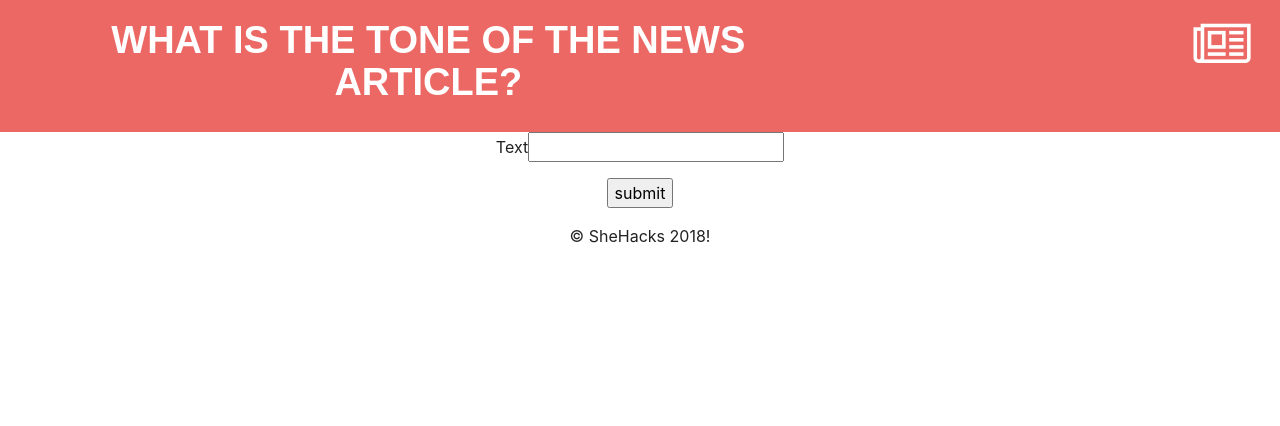
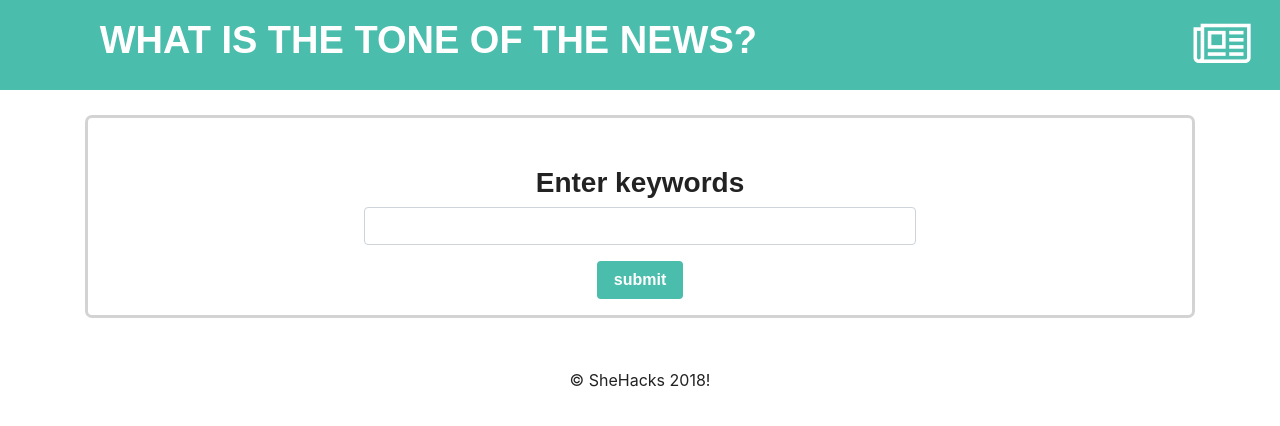
Before and after one commit to halleewong/shehacks-news-tone, a Flask app: page / in a window 1280 px wide. Shown: the top 426 px of the page. Run offline with Flask 2, Linux system fonts and the light colour scheme; some libraries are stand-ins or nearby versions; some web fonts are replaced.

Commit message:
changing ux

```diff
--- a/app/templates/base.html
+++ b/app/templates/base.html
@@ -8,6 +8,7 @@
 
   	<link type="text/css" href="https://maxcdn.bootstrapcdn.com/bootstrap/4.0.0/js/bootstrap.min.js">
   	<link rel="stylesheet" type="text/css" href="https://maxcdn.bootstrapcdn.com/font-awesome/4.7.0/css/font-awesome.min.css">
+
     <style>
     body{
     	text-align: center;
@@ -17,7 +18,7 @@
         text-align: center;
     }
     .pink-header{
-    	background-color: #EB6864;
+    	background-color: #4ABDAC;
     	padding: 20px;
     }
 
@@ -33,16 +34,36 @@
     	color: white;
     	font-size: 50px;
     }
+
     .form-group{
     	padding-top: 50px;
+      margin-top: 25px;
+      border: 3px solid #D3D3D3;
+      border-radius: 7px;
+    }
+    form.form-group{
+      margin-bottom: 50px;
     }
     .form-control{
     	width: 50%;
+      margin: 0 auto;
     }
+
     a {
     	color: white;
     }
+
+    .btn-color{
+      background-color: #4ABDAC;
+      color: white;
+    }
+    h5{
+      text-align: center;
+      margin-bottom: 25px;
+    }
     </style>
+
+
 </head>
 <body>
   <!-- <nav class="navbar navbar-expand-lg navbar-dark bg-primary">
@@ -52,7 +73,7 @@
 
   	<div class="row pink-header">
   		<div class="col-md-8">
-  			<h4> WHAT IS THE TONE OF THE NEWS ARTICLE? </h4>
+  			<h4> WHAT IS THE TONE OF THE NEWS? </h4>
   		</div>
   		<div class="col-md-3">
 
@@ -74,10 +95,14 @@
   		</div>
   	</div-->
 
-  <form action="/analytics" method="POST">
-      <p>Text<input type = "text" name = "text" /></p>
-      <p><input type="submit" value="submit"/></p>
-  </form>
+  <div class="container">
+
+    <form class="form-group" action="/analytics" method="POST">
+        <h3 class="form-header">Enter keywords</h3>
+        <p><input class="form-control" id="keywords" type = "text" name = "text" /></p>
+        <p><input class="btn btn-color" type="submit" value="submit"/></p>
+    </form>
+  </div>
   <div id="content">{% block content %}{% endblock %}</div>
   <div id="footer">
       {% block footer %}
```
Also changed, not shown: app/templates/analytics.html (+32 -2 lines).
